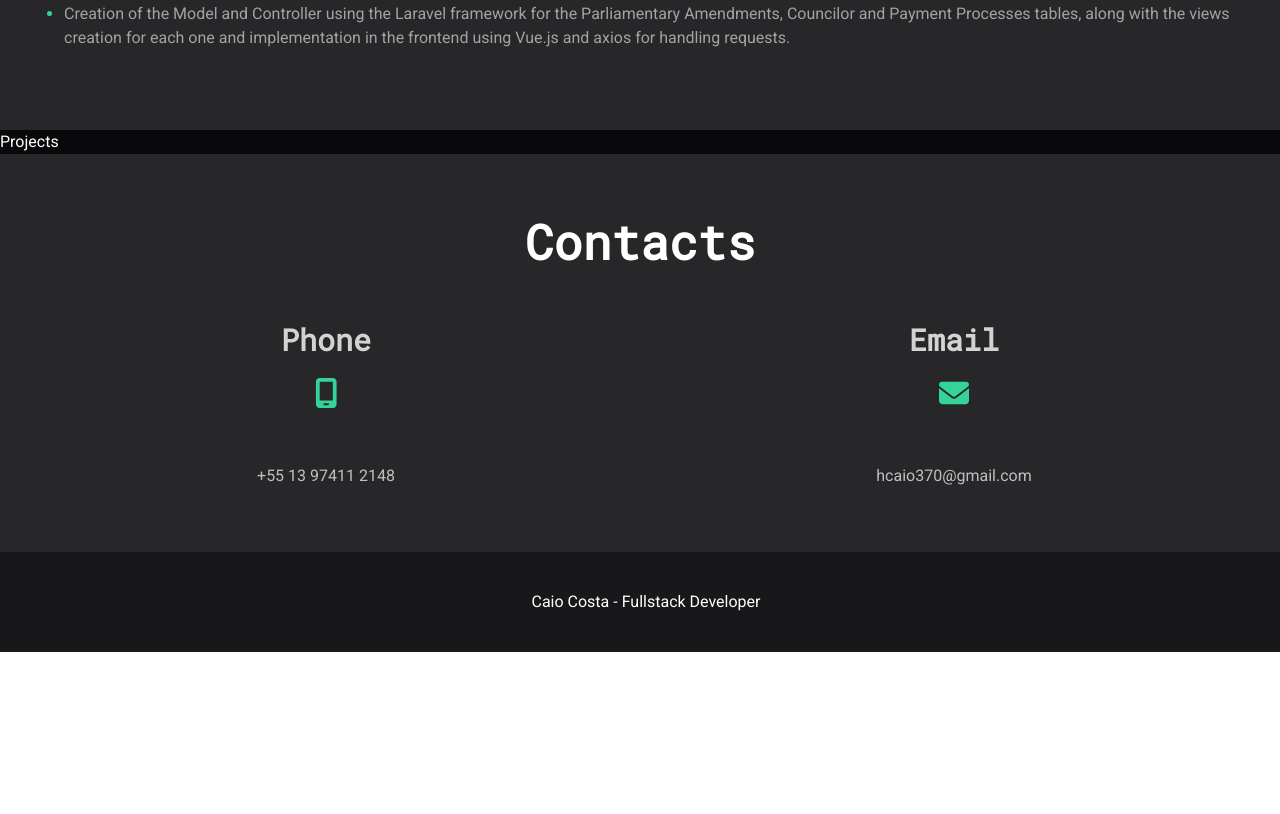
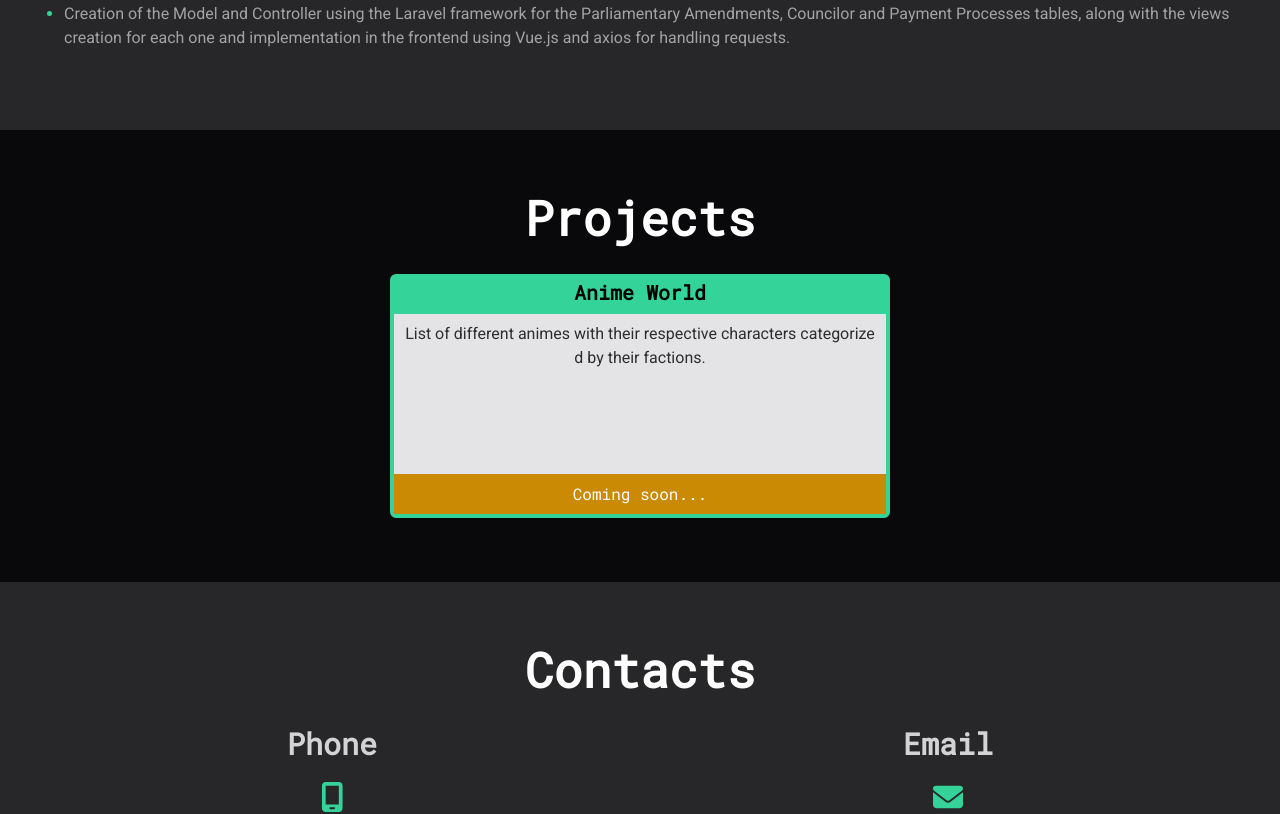
Before and after one commit to abysswalkerCaio/caio-portfolio, a Nuxt app in the folder frontend/: page / in a window 1280 px wide. Shown: the part 920-1734 px from the top of the page. Before the commit the page ends 1572 px from the top, so only its background shows below. Built offline with nearby package versions, Linux system fonts and the light colour scheme.

Commit message:
Add project card component and project section content

```diff
--- a/frontend/app.vue
+++ b/frontend/app.vue
@@ -1,12 +1,13 @@
 <template>
-  <div class="min-h-screen grid grid-rows-[55px_55px_1fr_100px] grid-cols-1 font-roboto">
+  <div
+    class="min-h-screen grid grid-rows-[55px_55px_1fr_100px] grid-cols-1 font-roboto"
+  >
     <Header></Header>
     <Navbar></Navbar>
     <div
       class="container sm:min-w-full md:min-w-full lg:min-w-full xl:min-w-full 2xl:min-w-full"
     >
       <NuxtPage></NuxtPage>
-      <slot></slot>
     </div>
     <Footer></Footer>
   </div>
--- a/frontend/assets/css/main.css
+++ b/frontend/assets/css/main.css
@@ -1,4 +1,4 @@
-@import url('https://fonts.googleapis.com/css2?family=Roboto&family=Roboto+Mono&display=swap');
+@import url("https://fonts.googleapis.com/css2?family=Roboto&family=Roboto+Mono&display=swap");
 
 @tailwind base;
 @tailwind components;
--- /dev/null
+++ b/frontend/components/project-card/ProjectCard.vue
@@ -0,0 +1,39 @@
+<template>
+  <div class="inline-block w-4/5">
+    <h1
+      class="bg-emerald-400 rounded-t-md p-1 text-xl font-roboto-mono font-semibold"
+    >
+      {{ name }}
+    </h1>
+    <div
+      class="border-solid border-4 rounded-b-md border-emerald-400 bg-zinc-200"
+    >
+      <div class="h-40 overflow-y-scroll">
+        <p class="p-2 opacity-80 font-medium">
+          {{ description }}
+        </p>
+      </div>
+      <div v-if="status === 'Coming soon...'" class="bg-yellow-600 p-2">
+        <p class="font-roboto-mono text-white">
+          {{ status }}
+        </p>
+      </div>
+      <div v-else-if="status === 'In progress...'" class="bg-blue-500 p-2">
+        <p class="font-roboto-mono text-white">
+          {{ status }}
+        </p>
+      </div>
+      <div v-else-if="status === 'Completed'" class="bg-green-500 p-2">
+        <p class="font-roboto-mono text-white">
+          {{ status }}
+        </p>
+      </div>
+    </div>
+  </div>
+</template>
+
+<script lang="ts">
+export default {
+  props: ["name", "description", "status"],
+};
+</script>
--- a/frontend/pages/index.vue
+++ b/frontend/pages/index.vue
@@ -5,7 +5,7 @@
     </Head>
     <div class="grid grid-cols-1 break-all">
       <div class="bg-zinc-950 text-white px-10 py-16">
-        <section id="about" class="grid gap-y-5" v-for="aboutContent in about">
+        <section id="about" class="grid gap-5" v-for="aboutContent in about">
           <p class="font-roboto-mono text-emerald-400">Hi, my name is</p>
           <h1 class="text-4xl font-roboto-mono font-black">
             {{ aboutContent.name }}.
@@ -46,15 +46,28 @@
           </div>
         </section>
       </div>
-      <div class="bg-zinc-950 text-white">
-        <section id="projects">
-          <h1>Projects</h1>
+      <div class="bg-zinc-950 px-10 py-16">
+        <section class="grid gap-8" id="projects">
+          <h1
+            class="text-center text-5xl text-white font-roboto-mono font-black"
+          >
+            Projects
+          </h1>
+          <div class="grid gap-8 justify-center">
+            <div class="text-center" v-for="projectContent in project">
+              <project-card
+                :name="projectContent.name"
+                :description="projectContent.description"
+                :status="projectContent.status"
+              />
+            </div>
+          </div>
         </section>
       </div>
       <div class="bg-zinc-800 text-white px-10 py-16">
         <section
           id="contact"
-          class="grid grid-rols-3 grid-cols-2 gap-14"
+          class="grid grid-rols-3 grid-cols-2 gap-8"
           v-for="contactContent in contact"
         >
           <h1
@@ -93,6 +106,8 @@
 </template>
 
 <script lang="ts">
+import ProjectCard from "~/components/project-card/ProjectCard.vue";
+
 export default {
   data() {
     return {
@@ -136,6 +151,14 @@ export default {
           ],
         },
       ],
+      project: [
+        {
+          name: "Anime World",
+          description:
+            "List of different animes with their respective characters categorized by their factions.",
+          status: "Coming soon...",
+        },
+      ],
       contact: [
         {
           phone: "+55 13 97411 2148",
@@ -144,5 +167,8 @@ export default {
       ],
     };
   },
+  components: {
+    ProjectCard,
+  },
 };
 </script>
```
Also changed, not shown: frontend/components/navbar/Navbar.vue (+4 -8 lines).
